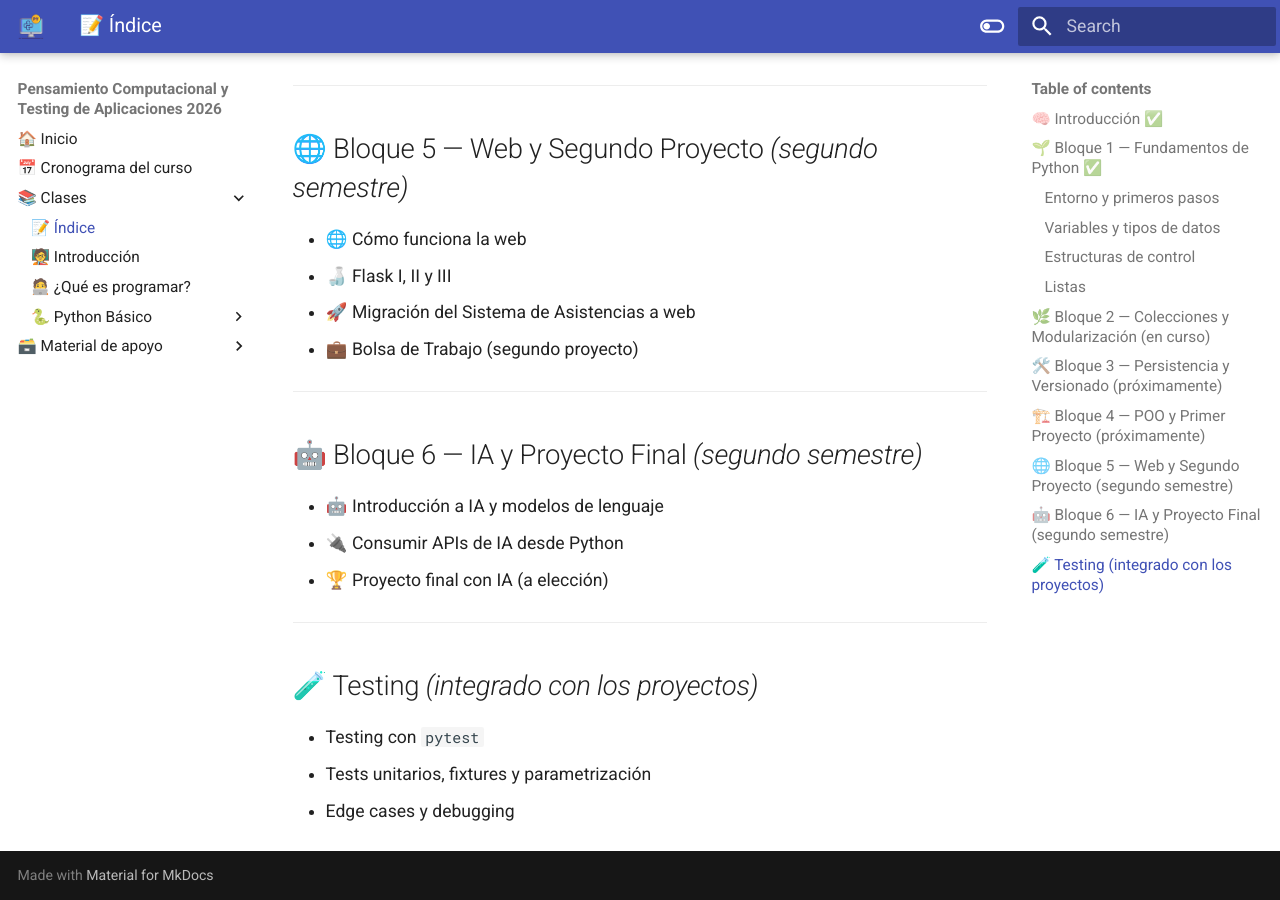
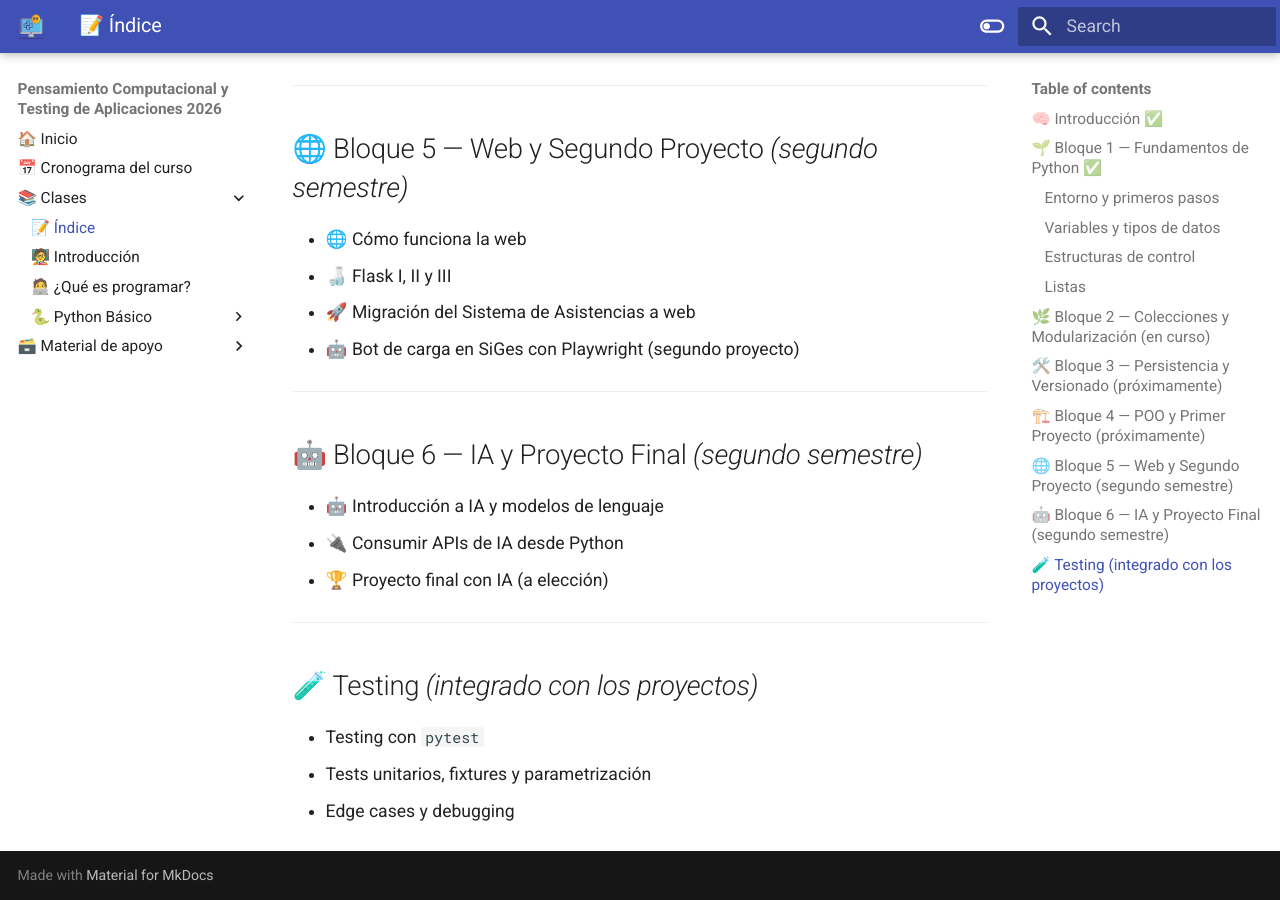
Before and after one commit to MaxiNunez24/pensamiento-computacional-testing-2026, an MkDocs documentation site: the page built from docs/clases/clases.md, in a window 1280 px wide and 900 px high, scrolled down 2243 px. Built offline with MkDocs 1.6.1 and Material for MkDocs 9.7.7, drawn with Linux system fonts in a browser that asks for light colours.

Commit message:
Reemplaza mención residual de Bolsa de Trabajo en el índice de clases
Alinea clases.md con el reencuadre del segundo proyecto: Bot de carga en SiGes con Playwright.

Co-Authored-By: Claude Opus 4.8 <noreply@anthropic.com>

```diff
--- a/docs/clases/clases.md
+++ b/docs/clases/clases.md
@@ -76,7 +76,7 @@
 - 🌐 Cómo funciona la web
 - 🍶 Flask I, II y III
 - 🚀 Migración del Sistema de Asistencias a web
-- 💼 Bolsa de Trabajo (segundo proyecto)
+- 🤖 Bot de carga en SiGes con Playwright (segundo proyecto)
 
 ---
 
```
